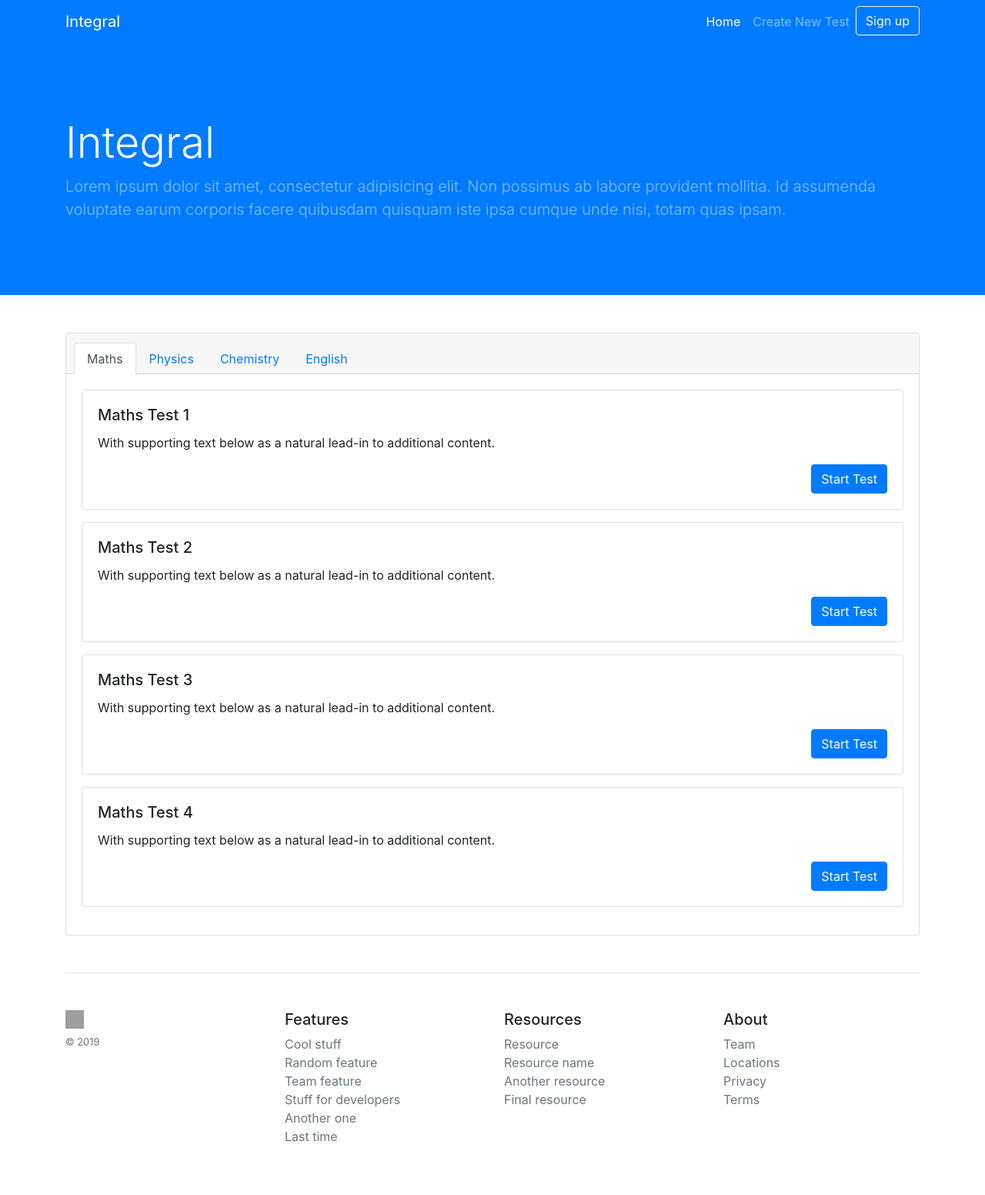
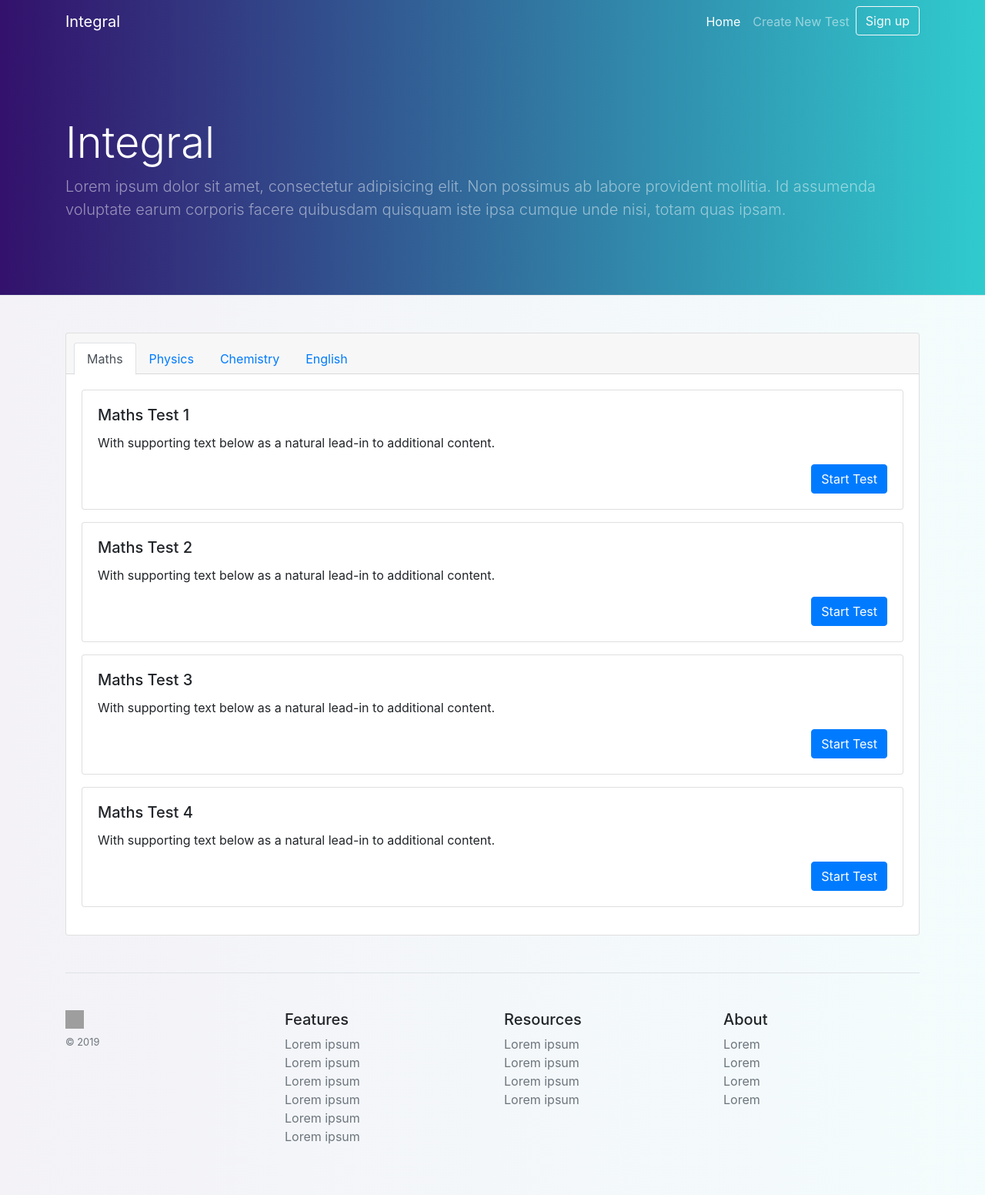
Before and after one commit to povstenko/integral, a PHP site: page / in a window 1280 px wide. Shown: the whole page at 77% size. Run offline with PHP 8.4, Linux system fonts and the light colour scheme; grey boxes are pictures that could not be loaded.

Commit message:
Add gradient

```diff
--- a/css/style.css
+++ b/css/style.css
@@ -5,3 +5,15 @@ body {
 nav {
   background-color: #007BFF;
 }
+
+.my_grad {
+  background-image: linear-gradient(to left, #30CBCE, #33116C);
+}
+
+.my_trans_grad{
+  background-image: linear-gradient(to left, rgba(48, 203, 206, 0.055), rgba(50, 17, 108, 0.055));
+}
+
+.my_trans_ivert_grad{
+  background-image: linear-gradient(to right, rgba(48, 203, 206, 0.1), rgba(50, 17, 108, 0.1));
+}
--- a/index.html
+++ b/index.html
@@ -17,9 +17,9 @@
 
 </head>
 
-<body>
+<body class="my_trans_grad">
   <!-- Navigation -->
-  <nav class="navbar navbar-expand-lg navbar-dark fixed-top  box-shadow">
+  <nav class="my_grad navbar navbar-expand-lg navbar-dark fixed-top  box-shadow">
     <div class="container">
 
       <a class="navbar-brand" href="#">Integral</a>
@@ -45,7 +45,7 @@
   </nav>
 
   <!-- Header -->
-  <header class="bg-primary py-5 mb-5 border-bottom box-shadow">
+  <header class="my_grad bg-primary py-5 mb-5 border-bottom box-shadow">
     <div class="container h-100">
       <div class="row h-100 align-items-center">
         <div class="col-lg-12">
@@ -59,7 +59,7 @@
   <!-- Page Content -->
   <div class="container">
       <div class="card text-center  mb-5">
-          <div class="card-header">
+          <div class="card-header my_trans_invert_grad">
             <ul class="nav nav-tabs card-header-tabs">
               <li class="nav-item">
                 <a class="nav-item nav-link active" id="nav-maths-tab" data-toggle="tab" href="#nav-maths" role="tab" aria-controls="nav-maths" aria-selected="true">Maths</a>
@@ -175,7 +175,7 @@
 
   <!-- Footer -->
   <div class="container">
-      <footer class="pt-4 my-md-5 pt-md-5 border-top">
+      <footer class="pt-4 my-md-5 pt-md-5 border-top ">
           <div class="row">
             <div class="col-12 col-md">
               <img class="mb-2" src="https://getbootstrap.com/docs/4.0/assets/brand/bootstrap-solid.svg" alt="" width="24" height="24">
@@ -184,30 +184,30 @@
             <div class="col-6 col-md">
               <h5>Features</h5>
               <ul class="list-unstyled text-small">
-                <li><a class="text-muted" href="#">Cool stuff</a></li>
-                <li><a class="text-muted" href="#">Random feature</a></li>
-                <li><a class="text-muted" href="#">Team feature</a></li>
-                <li><a class="text-muted" href="#">Stuff for developers</a></li>
-                <li><a class="text-muted" href="#">Another one</a></li>
-                <li><a class="text-muted" href="#">Last time</a></li>
+                <li><a class="text-muted" href="#">Lorem ipsum</a></li>
+                <li><a class="text-muted" href="#">Lorem ipsum</a></li>
+                <li><a class="text-muted" href="#">Lorem ipsum</a></li>
+                <li><a class="text-muted" href="#">Lorem ipsum</a></li>
+                <li><a class="text-muted" href="#">Lorem ipsum</a></li>
+                <li><a class="text-muted" href="#">Lorem ipsum</a></li>
               </ul>
             </div>
             <div class="col-6 col-md">
               <h5>Resources</h5>
               <ul class="list-unstyled text-small">
-                <li><a class="text-muted" href="#">Resource</a></li>
-                <li><a class="text-muted" href="#">Resource name</a></li>
-                <li><a class="text-muted" href="#">Another resource</a></li>
-                <li><a class="text-muted" href="#">Final resource</a></li>
+                <li><a class="text-muted" href="#">Lorem ipsum</a></li>
+                <li><a class="text-muted" href="#">Lorem ipsum</a></li>
+                <li><a class="text-muted" href="#">Lorem ipsum</a></li>
+                <li><a class="text-muted" href="#">Lorem ipsum</a></li>
               </ul>
             </div>
             <div class="col-6 col-md">
               <h5>About</h5>
               <ul class="list-unstyled text-small">
-                <li><a class="text-muted" href="#">Team</a></li>
-                <li><a class="text-muted" href="#">Locations</a></li>
-                <li><a class="text-muted" href="#">Privacy</a></li>
-                <li><a class="text-muted" href="#">Terms</a></li>
+                <li><a class="text-muted" href="#">Lorem</a></li>
+                <li><a class="text-muted" href="#">Lorem</a></li>
+                <li><a class="text-muted" href="#">Lorem</a></li>
+                <li><a class="text-muted" href="#">Lorem</a></li>
               </ul>
             </div>
           </div>
```
